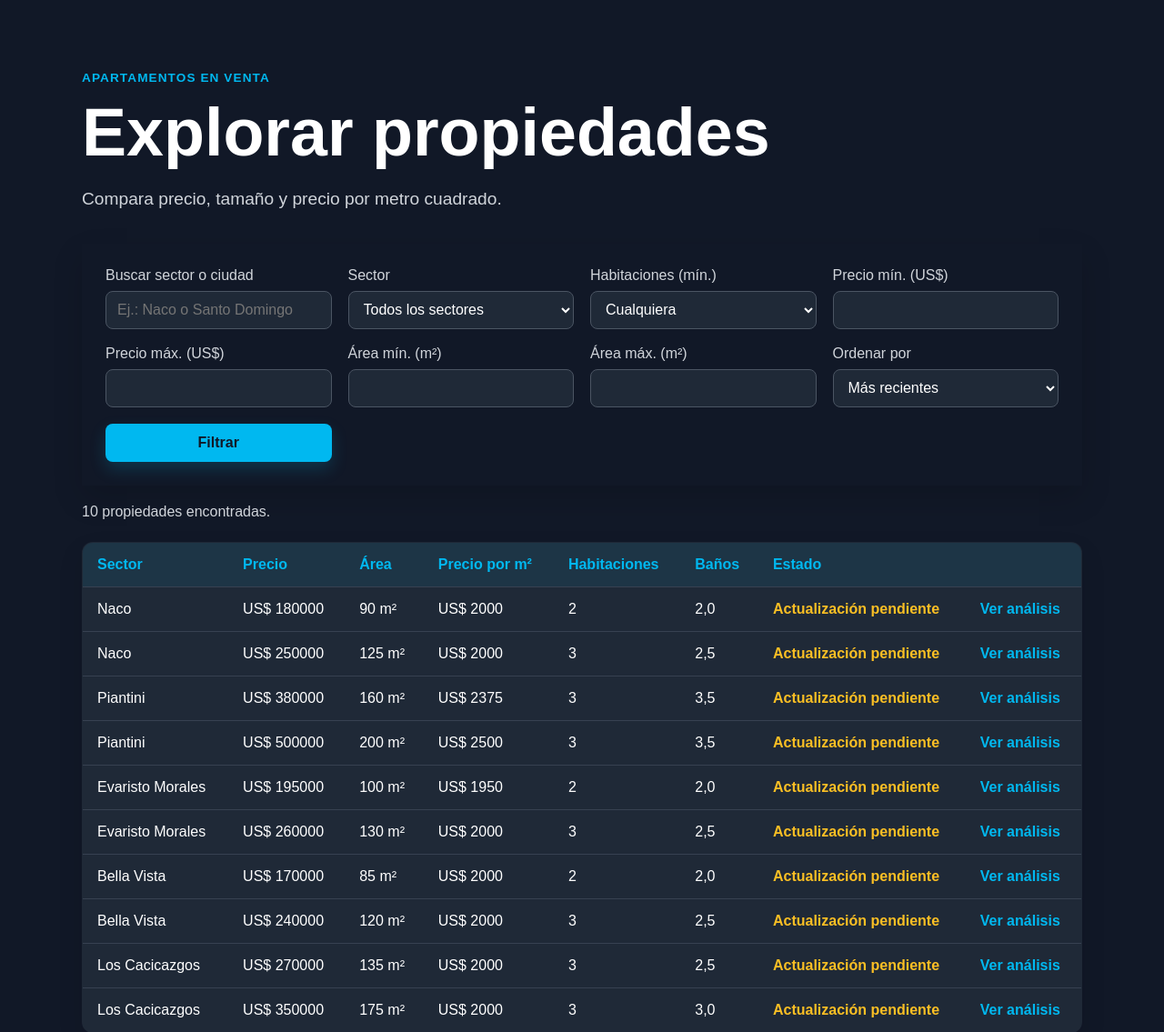
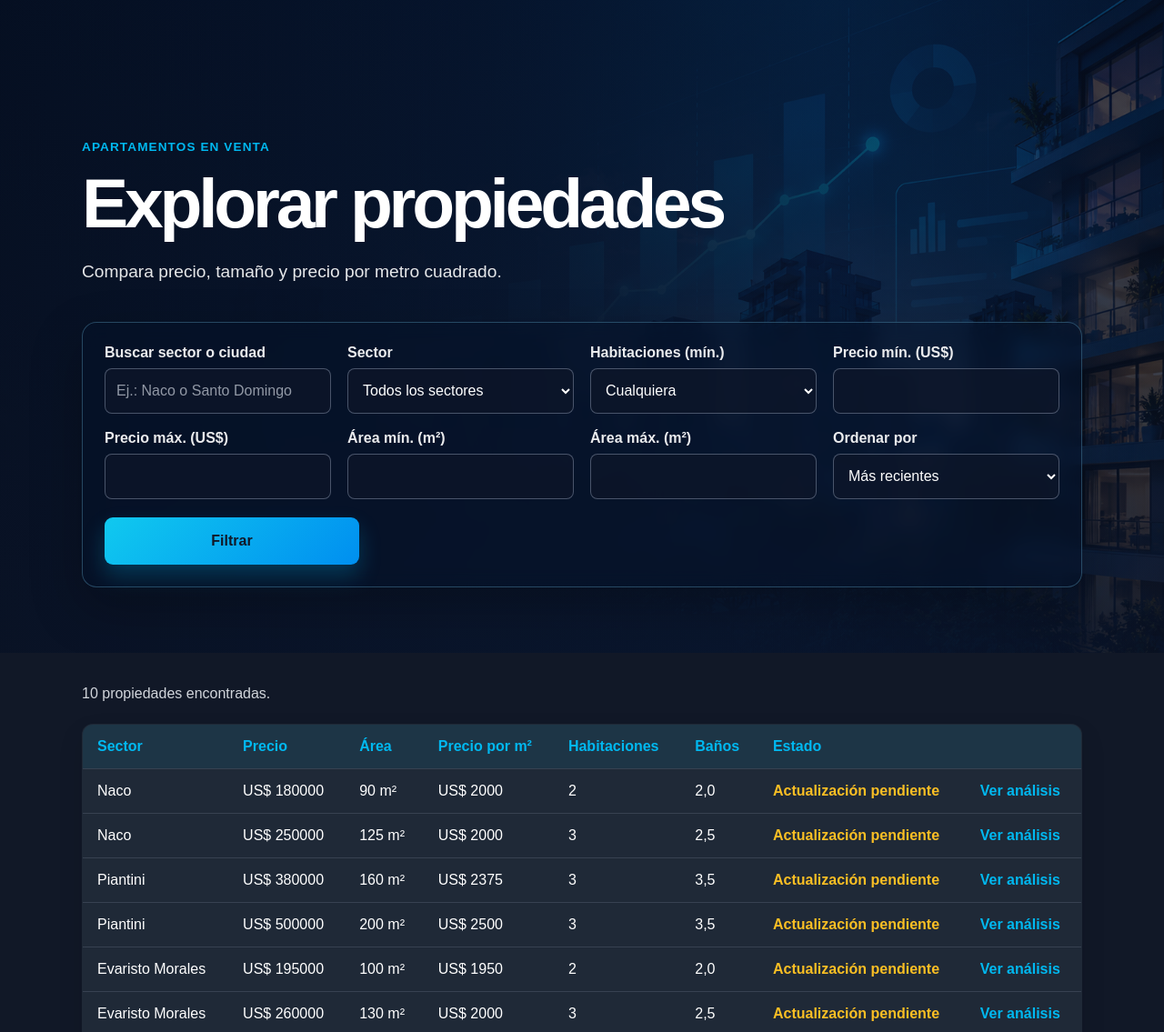
Before and after one commit to ernestojrs/inmodata, a Django app: page /propiedades/ in a window 1280 px wide. Shown: the part 77-1212 px from the top of the page at 91% size. Run offline with Django 5.2, Linux system fonts and the light colour scheme; data comes from the database, SQL or seed files in the repository.

Commit message:
background added

```diff
--- a/config/urls.py
+++ b/config/urls.py
@@ -29,6 +29,7 @@ urlpatterns = [
     path("sitemap.xml", core_views.sitemap, name="sitemap"),
     path("robots.txt", core_views.robots_txt, name="robots_txt"),
     path("datos/", core_views.data_status, name="data_status"),
+    path("health/", core_views.health_check, name="health_check"),
 
 ]
 
--- a/static/css/site.css
+++ b/static/css/site.css
@@ -2069,3 +2069,149 @@ td {
     background: rgba(0, 184, 240, 0.12);
     color: var(--primary);
 }
+
+/* Properties search hero */
+
+.property-search-hero {
+    position: relative;
+    isolation: isolate;
+    width: 100vw;
+    min-height: 680px;
+    margin: -64px calc(50% - 50vw) 48px;
+    overflow: hidden;
+    background-image:
+        linear-gradient(
+            90deg,
+            rgba(2, 12, 30, 0.96) 0%,
+            rgba(3, 18, 43, 0.88) 42%,
+            rgba(3, 24, 58, 0.54) 72%,
+            rgba(3, 18, 43, 0.34) 100%
+        ),
+        url("../images/property-search-hero.png");
+    background-position: center;
+    background-size: cover;
+}
+
+.property-search-hero::before {
+    position: absolute;
+    z-index: -1;
+    inset: 0;
+    content: "";
+    background:
+        linear-gradient(
+            180deg,
+            rgba(15, 23, 42, 0.26),
+            rgba(15, 23, 42, 0.56)
+        );
+}
+
+.property-search-hero-content {
+    width: min(1100px, calc(100% - 40px));
+    margin: 0 auto;
+    padding: clamp(80px, 11vw, 145px) 0 72px;
+}
+
+.property-search-hero h1 {
+    max-width: 800px;
+    margin: 14px 0;
+    color: #ffffff;
+    font-size: clamp(3rem, 6vw, 5.5rem);
+    letter-spacing: -0.055em;
+}
+
+.property-search-hero .lead {
+    max-width: 650px;
+    color: rgba(255, 255, 255, 0.9);
+}
+
+.property-search-form {
+    grid-template-columns: repeat(4, minmax(0, 1fr));
+    gap: 18px;
+    max-width: none;
+    margin: 38px 0 0;
+    padding: 24px;
+    border: 1px solid rgba(125, 211, 252, 0.28);
+    border-radius: 16px;
+    background: rgba(4, 18, 42, 0.52);
+    box-shadow: 0 22px 55px rgba(0, 0, 0, 0.25);
+    backdrop-filter: blur(10px);
+}
+
+.property-search-form label {
+    color: rgba(255, 255, 255, 0.92);
+    font-weight: 700;
+}
+
+.property-search-form input,
+.property-search-form select {
+    min-height: 50px;
+    border-color: rgba(148, 163, 184, 0.45);
+    background: rgba(15, 23, 42, 0.72);
+    color: #ffffff;
+}
+
+.property-search-form input::placeholder {
+    color: rgba(226, 232, 240, 0.63);
+}
+
+.property-search-form input:focus,
+.property-search-form select:focus {
+    outline: 2px solid rgba(0, 184, 240, 0.65);
+    border-color: #00b8f0;
+}
+
+.property-search-form button {
+    grid-column: 1 / -1;
+    width: min(280px, 100%);
+    min-height: 52px;
+    margin-top: 2px;
+    border-radius: 9px;
+    background: linear-gradient(135deg, #10c9ef, #008ff0);
+    box-shadow: 0 12px 24px rgba(0, 184, 240, 0.24);
+}
+
+.property-search-form button:hover {
+    background: linear-gradient(135deg, #4dd9f7, #159bff);
+}
+
+@media (max-width: 900px) {
+    .property-search-hero {
+        min-height: auto;
+        background-position: 62% center;
+    }
+
+    .property-search-form {
+        grid-template-columns: repeat(2, minmax(0, 1fr));
+    }
+}
+
+@media (max-width: 640px) {
+    .property-search-hero {
+        min-height: auto;
+        margin-top: -36px;
+        margin-bottom: 34px;
+        background-position: 66% center;
+    }
+
+    .property-search-hero-content {
+        width: min(100% - 32px, 1100px);
+        padding: 76px 0 38px;
+    }
+
+    .property-search-hero h1 {
+        font-size: clamp(2.65rem, 14vw, 4rem);
+    }
+
+    .property-search-form {
+        grid-template-columns: 1fr;
+        gap: 14px;
+        margin-top: 28px;
+        padding: 16px;
+        border-radius: 13px;
+        background: rgba(4, 18, 42, 0.72);
+    }
+
+    .property-search-form button {
+        width: 100%;
+    }
+}
--- a/templates/listings/list.html
+++ b/templates/listings/list.html
@@ -14,15 +14,17 @@ Explora apartamentos en venta y compara precio, área y precio por metro cuadrad
 {% endblock %}
 
 {% block content %}
-<p class="eyebrow">Apartamentos en venta</p>
+<section class="property-search-hero">
+    <div class="property-search-hero-content">
+        <p class="eyebrow">Apartamentos en venta</p>
 
-<h1>Explorar propiedades</h1>
+        <h1>Explorar propiedades</h1>
 
-<p class="lead">
-    Compara precio, tamaño y precio por metro cuadrado.
-</p>
+        <p class="lead">
+            Compara precio, tamaño y precio por metro cuadrado.
+        </p>
 
-<form method="get" class="filter-form">
+        <form method="get" class="filter-form property-search-form">
 
     <div>
         <label for="q">Buscar sector o ciudad</label>
@@ -110,6 +112,8 @@ Explora apartamentos en venta y compara precio, área y precio por metro cuadrad
 
     <button type="submit">Filtrar</button>
 </form>
+    </div>
+</section>
 
 <p class="results-count">
     {% if results_count == 1 %}
```
Also changed, not shown: core/tests.py (+11 -0 lines), core/views.py (+20 -1 lines), static/images/property-search-hero.png (added).
